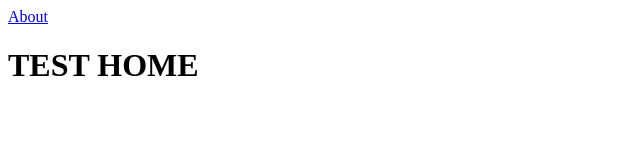
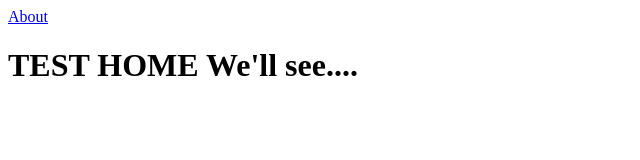
Before and after one commit to vidaldl/firetest, a plain HTML site: page public/index.html in a window 1280 px wide. Shown: the whole page, without its empty margins (0-640 px from the left). Drawn offline with Linux system fonts and the light colour scheme.

Commit message:
Second commit

```diff
--- a/public/index.html
+++ b/public/index.html
@@ -8,6 +8,6 @@
     <nav>
       <a href="about.html">About</a>
     </nav>
-    <h1>TEST HOME</h1>
+    <h1>TEST HOME We'll see....</h1>
   </body>
 </html>
```
Also changed, not shown: public/about.html (+1 -1 lines).
